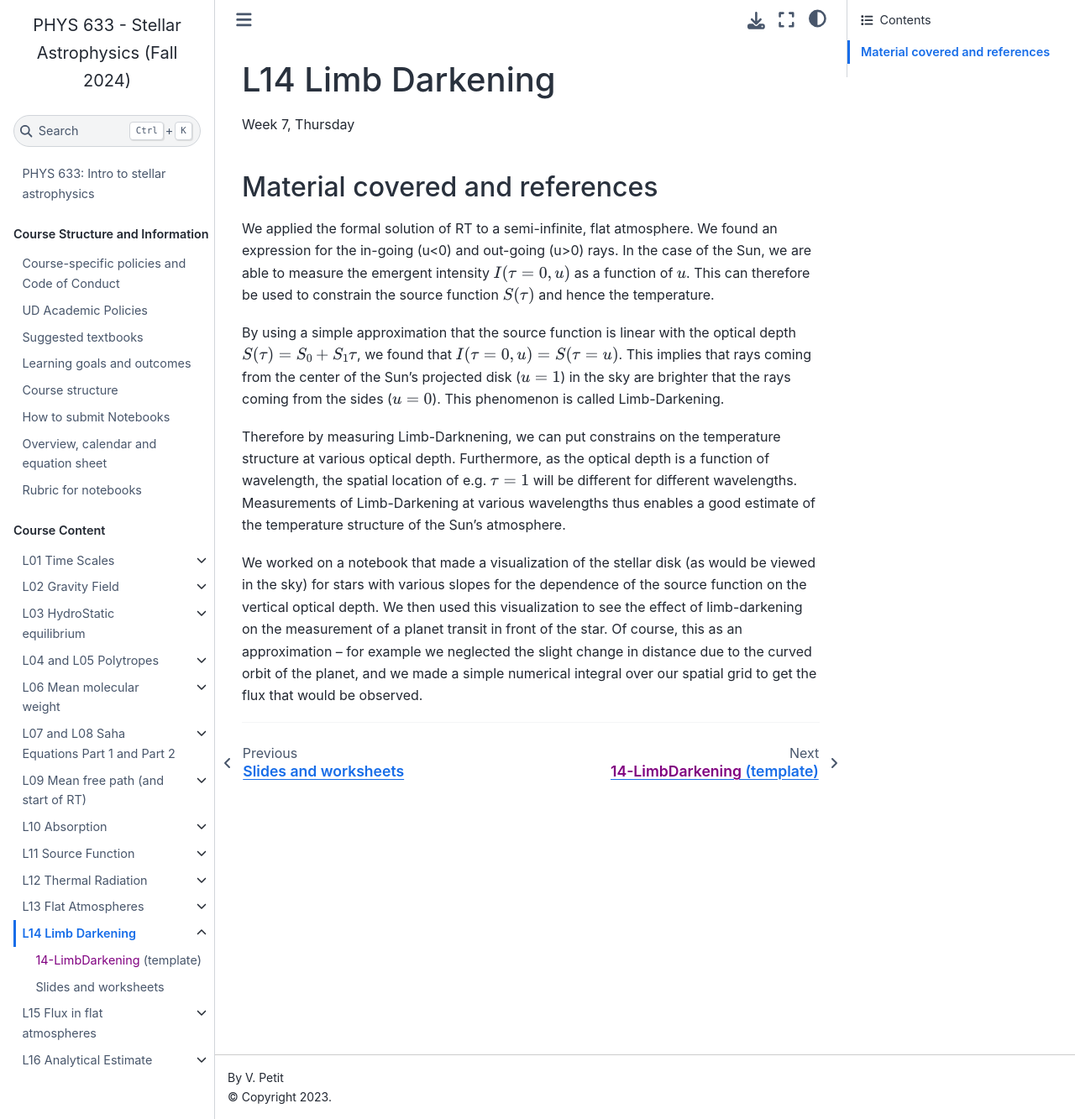
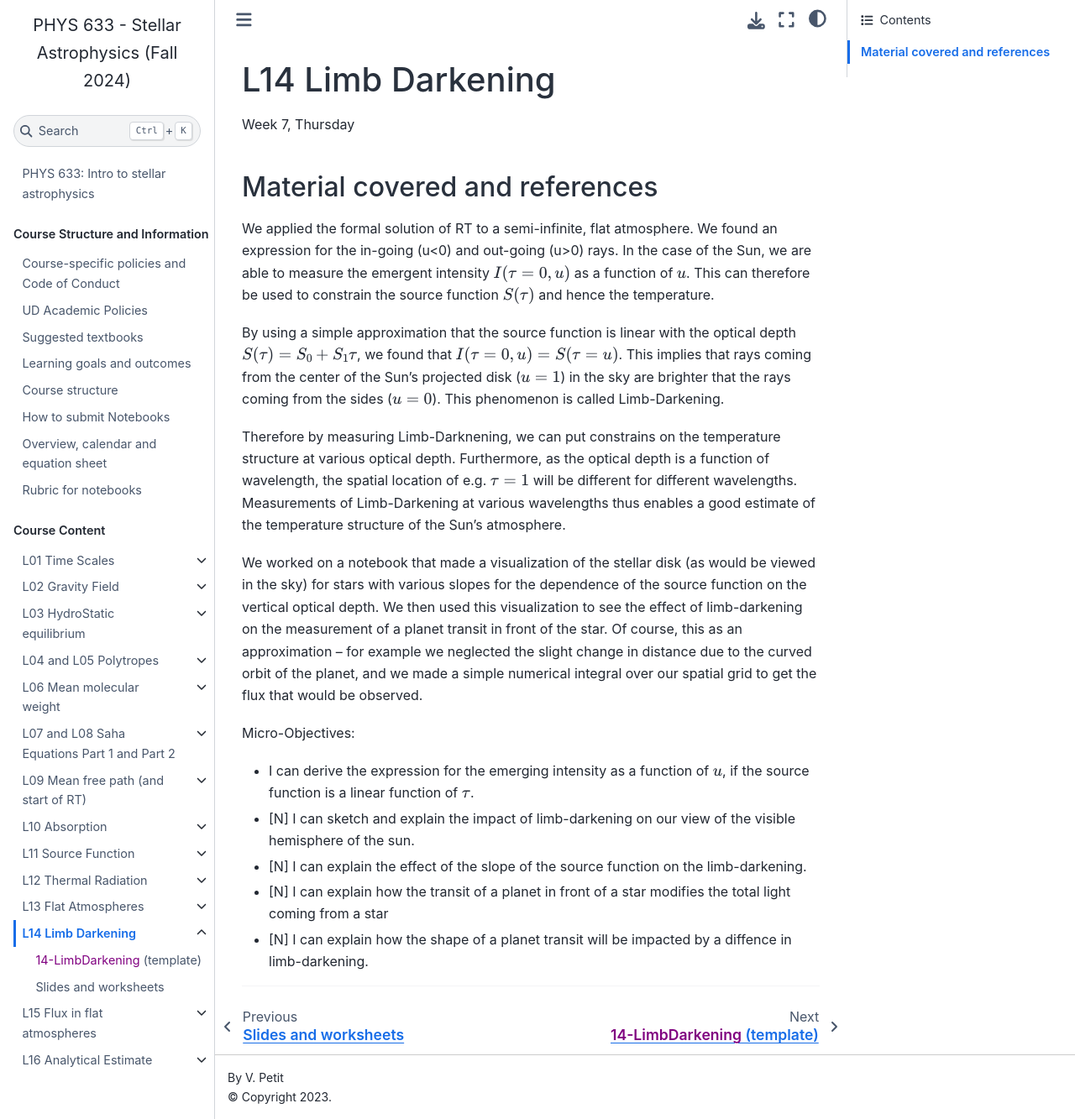
Before and after one commit to veropetit/PHYS633-F2024, a Jupyter Book: the page built from Book/L14-LimbDarkening/README.md, in a window 1280 px wide and 1333 px high. Shown: the whole window at 84% size. Built offline with Jupyter Book 1.0.4 settings and Sphinx 7.4.7 and the Sphinx Book theme 1.1.4, drawn with Linux system fonts in a browser that asks for light colours.

Commit message:
Update README.md

```diff
--- a/Book/L14-LimbDarkening/README.md
+++ b/Book/L14-LimbDarkening/README.md
@@ -16,5 +16,12 @@ Therefore by measuring Limb-Darknening, we can put constrains on the temperature
 
 We worked on a notebook that made a visualization of the stellar disk (as would be viewed in the sky) for stars with various slopes for the dependence of the source function on the vertical optical depth. We then used this visualization to see the effect of limb-darkening on the measurement of a planet transit in front of the star. Of course, this as an approximation -- for example we neglected the slight change in distance due to the curved orbit of the planet, and we made a simple numerical integral over our spatial grid to get the flux that would be observed.
 
+Micro-Objectives:
+
+* I can derive the expression for the emerging intensity as a function of $u$, if the source function is a linear function of $\tau$.
+* [N] I can sketch and explain the impact of limb-darkening on our view of the visible hemisphere of the sun.
+* [N] I can explain the effect of the slope of the source function on the limb-darkening.
+* [N] I can explain how the transit of a planet in front of a star modifies the total light coming from a star
+* [N] I can explain how the shape of a planet transit will be impacted by a diffence in limb-darkening.
 
 ---
```
